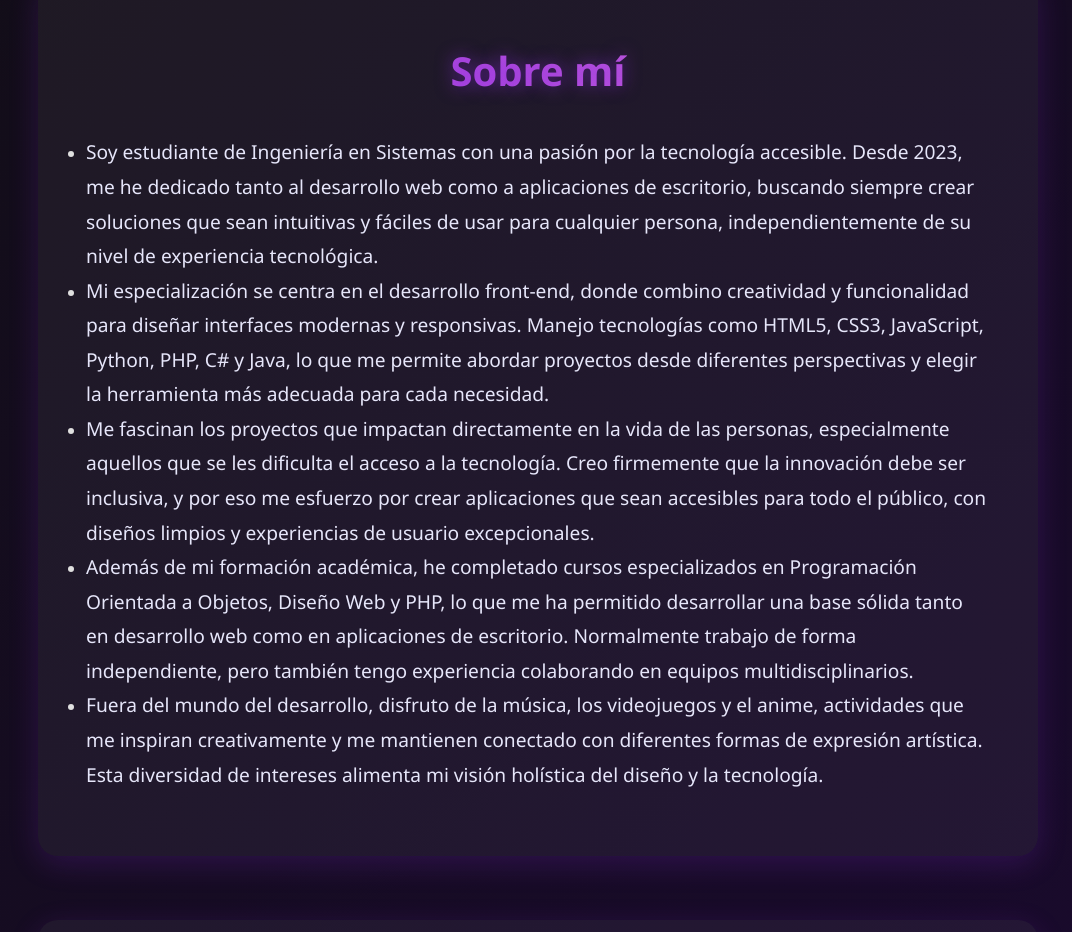
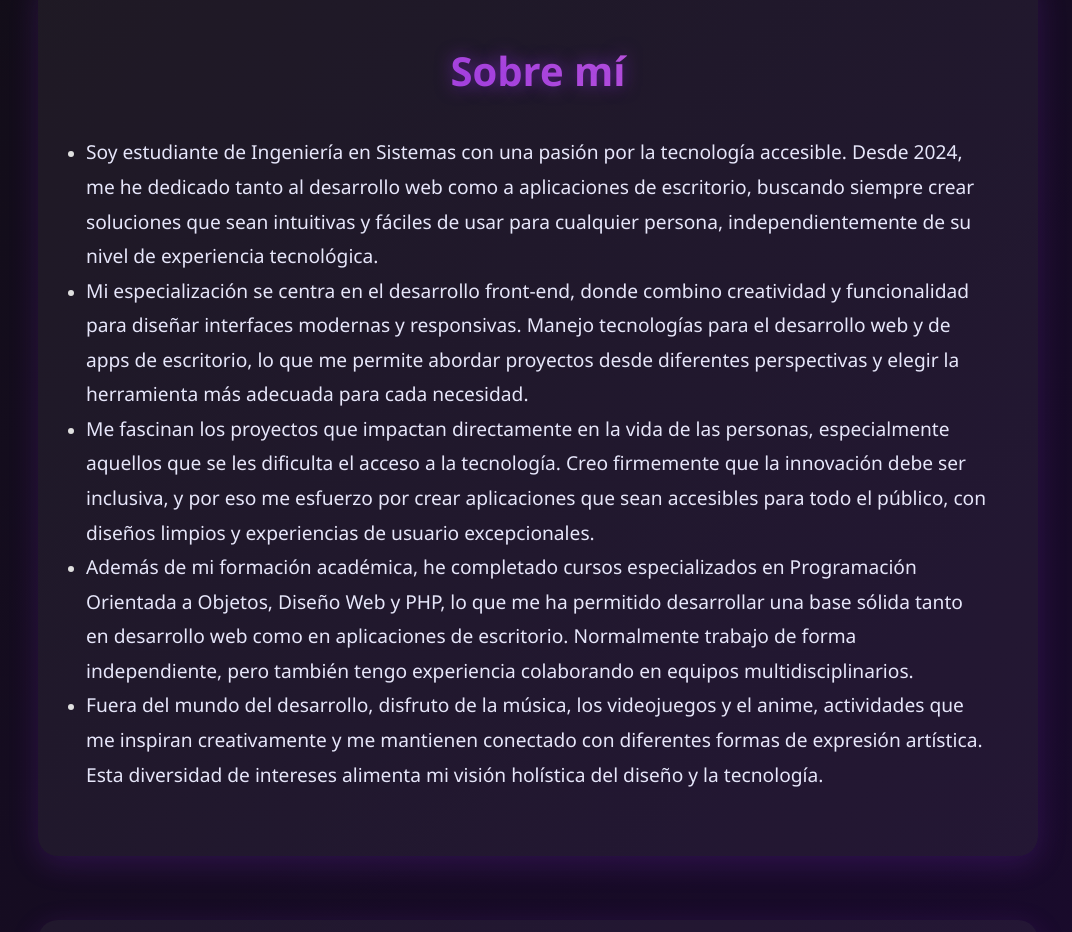
Before and after one commit to Darkangel120/Portafolio, a plain HTML site: page index.html in a window 1280 px wide. Shown: the part 960-1892 px from the top of the page, without its empty margins (102-1174 px from the left). Drawn offline with Linux system fonts and the light colour scheme.

Commit message:
Update index.html

```diff
--- a/index.html
+++ b/index.html
@@ -42,10 +42,10 @@
             <h2>Sobre mí</h2>
             <ul>
                 <li>
-                    <p>Soy estudiante de Ingeniería en Sistemas con una pasión por la tecnología accesible. Desde 2023, me he dedicado tanto al desarrollo web como a aplicaciones de escritorio, buscando siempre crear soluciones que sean intuitivas y fáciles de usar para cualquier persona, independientemente de su nivel de experiencia tecnológica.</p>
+                    <p>Soy estudiante de Ingeniería en Sistemas con una pasión por la tecnología accesible. Desde 2024, me he dedicado tanto al desarrollo web como a aplicaciones de escritorio, buscando siempre crear soluciones que sean intuitivas y fáciles de usar para cualquier persona, independientemente de su nivel de experiencia tecnológica.</p>
                 </li>
                 <li>
-                    <p>Mi especialización se centra en el desarrollo front-end, donde combino creatividad y funcionalidad para diseñar interfaces modernas y responsivas. Manejo tecnologías como HTML5, CSS3, JavaScript, Python, PHP, C# y Java, lo que me permite abordar proyectos desde diferentes perspectivas y elegir la herramienta más adecuada para cada necesidad.</p>
+                    <p>Mi especialización se centra en el desarrollo front-end, donde combino creatividad y funcionalidad para diseñar interfaces modernas y responsivas. Manejo tecnologías para el desarrollo web y de apps de escritorio, lo que me permite abordar proyectos desde diferentes perspectivas y elegir la herramienta más adecuada para cada necesidad.</p>
                 </li>
                 <li>
                     <p>Me fascinan los proyectos que impactan directamente en la vida de las personas, especialmente aquellos que se les dificulta el acceso a la tecnología. Creo firmemente que la innovación debe ser inclusiva, y por eso me esfuerzo por crear aplicaciones que sean accesibles para todo el público, con diseños limpios y experiencias de usuario excepcionales.</p>
```
